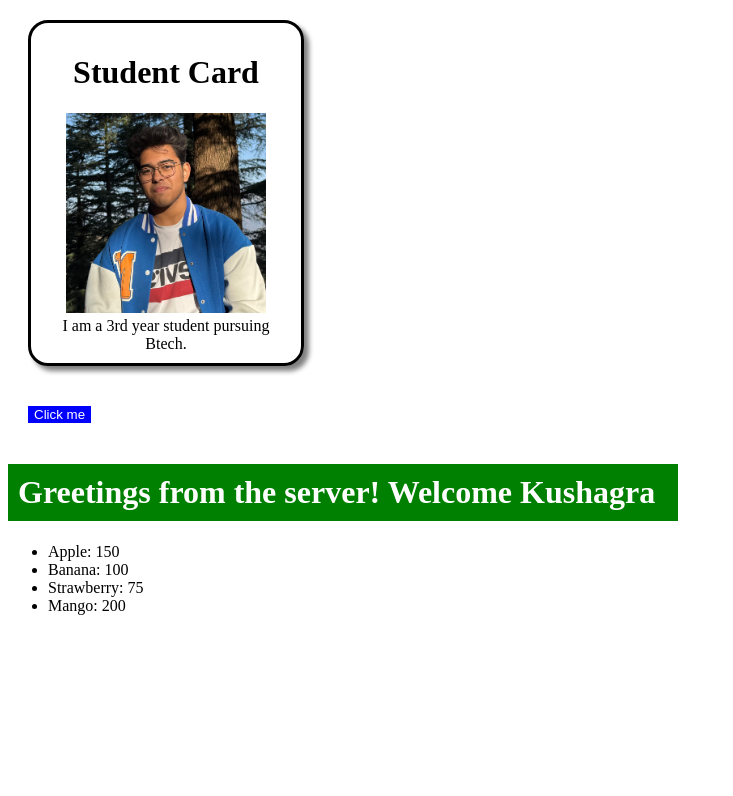
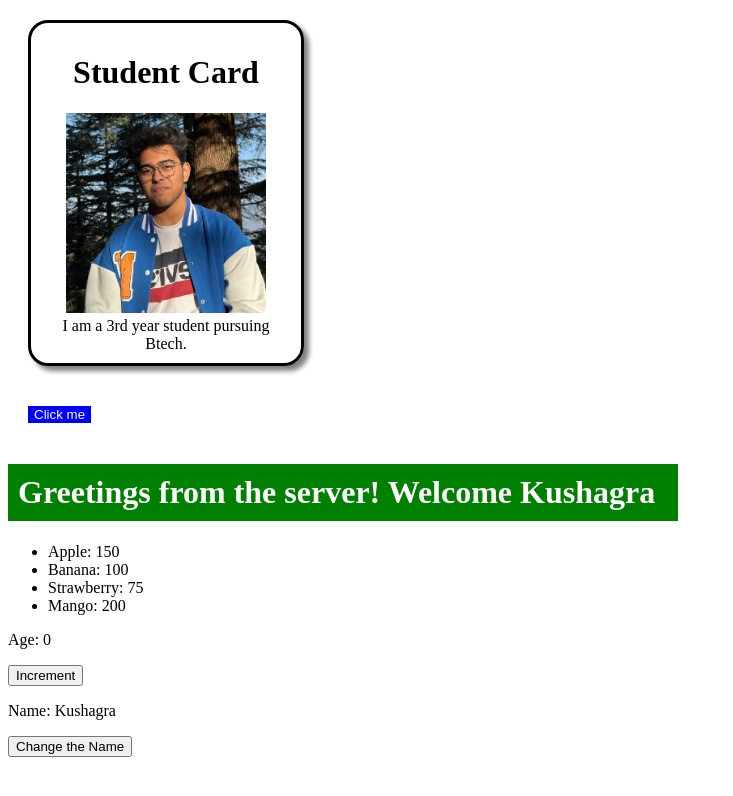
Before and after one commit to kushagrx/React-Dev, a React (Vite) app in the folder kushagra01/: page / in a window 1280 px wide. Shown: the top 796 px of the page, without its empty margins (0-733 px from the left). Built offline with nearby package versions, Linux system fonts and the light colour scheme.

Commit message:
learnt the useState() hook

```diff
--- a/kushagra01/src/App.jsx
+++ b/kushagra01/src/App.jsx
@@ -3,6 +3,7 @@ import Student from "./Student";
 import Card from "./Card";
 import UserGreeting from "./userGreeting";
 import List from "./List";
+import Component from "./Component";
 
 // Props: read only properties shared between components     eg in student.jsx
 //        a parent component can send data to its child components
@@ -16,6 +17,7 @@ function App() {
       <Button />
       <UserGreeting isLoggedIn={true} user="Kushagra" />
       <List/>
+      <Component/>
     </>
   );
 }
--- /dev/null
+++ b/kushagra01/src/Component.jsx
@@ -0,0 +1,22 @@
+import React, {useState} from "react";
+function Component(){
+    const [age,setAge] = useState(0);
+
+    const incrementAge=()=>{
+        setAge(age+1);
+    }
+
+    const [name,setName]= useState("Kushagra");
+    const changeName=()=>{
+        setName(`Hey there ${name}`);
+    }
+
+    return(<div>
+        <p>Age: {age}</p>
+        <button onClick={incrementAge}>Increment</button>
+        <br></br>
+        <p>Name: {name}</p>
+        <button onClick={changeName}>Change the Name</button>
+    </div>)
+}
+export default Component
```
